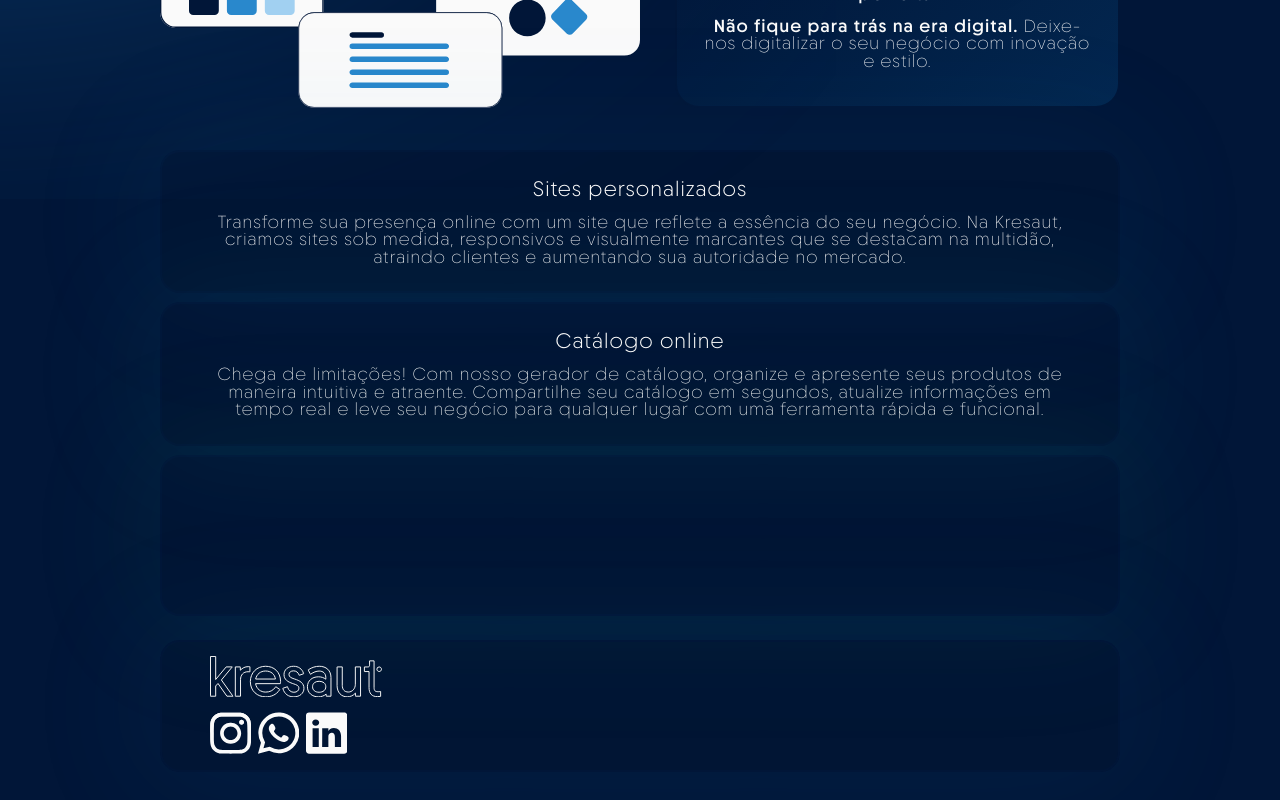
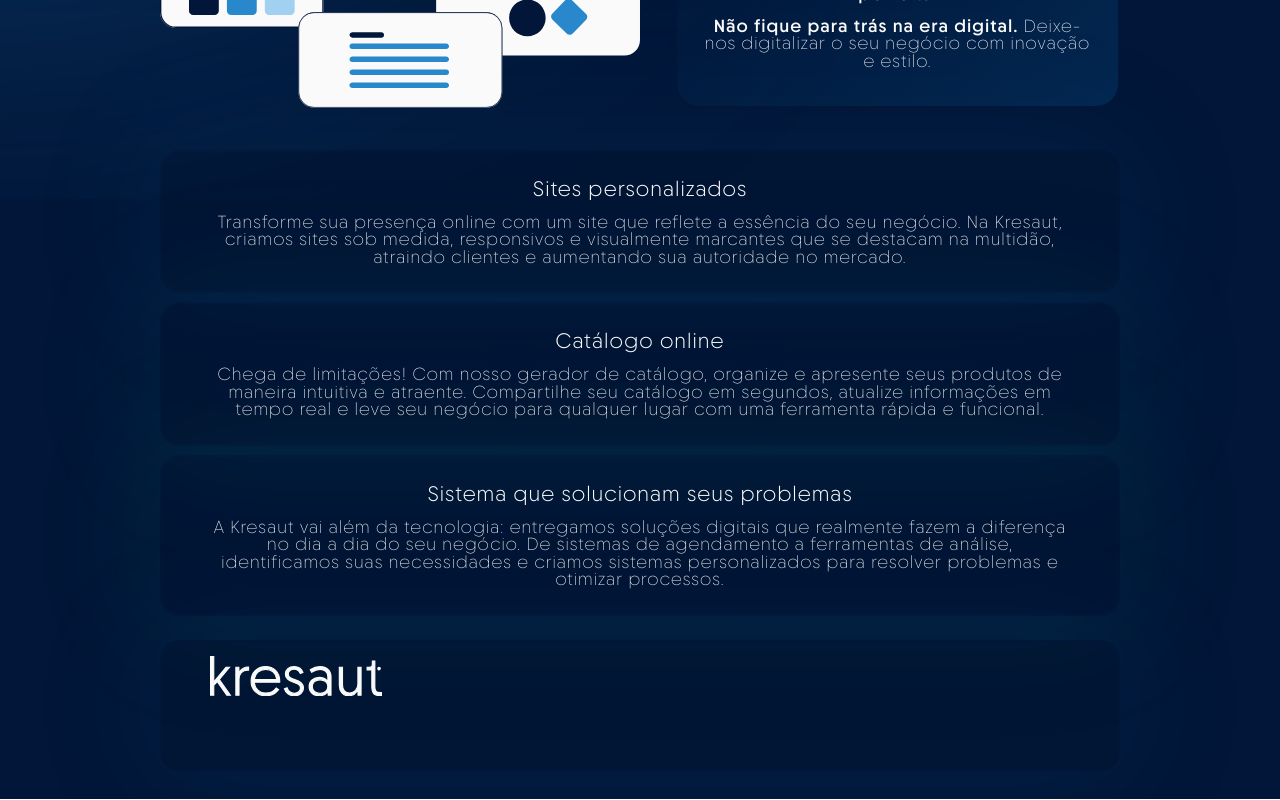
Before and after one commit to kretzerfelipe/kresaut-landing-page, a Next.js app in the folder front-end/: page / in a window 1280 px wide. Shown: the part 688-1488 px from the top of the page. Built offline with nearby package versions, Linux system fonts and the light colour scheme.

Commit message:
:bug: fix: corrigido bug de animação

```diff
--- a/front-end/src/animations/discover.tsx
+++ b/front-end/src/animations/discover.tsx
@@ -6,7 +6,7 @@ gsap.registerPlugin(useGSAP);
 import { ScrollTrigger } from "gsap/ScrollTrigger";
 gsap.registerPlugin(ScrollTrigger);
 
-export function Discover({ y = 50, className, startScroll = 90, startPosition = "top", delay = 0 }: { y?: number; className: string; startScroll?: number; startPosition?: string; delay?: number }) {
+export function Discover({ y = 50, className, startScroll = 95, startPosition = "top", delay = 0 }: { y?: number; className: string; startScroll?: number; startPosition?: string; delay?: number }) {
 	useGSAP(() => {
 		const discoverElements: NodeListOf<HTMLElement> = document.querySelectorAll(`.${className}`);
 
--- a/front-end/src/app/page.tsx
+++ b/front-end/src/app/page.tsx
@@ -1,7 +1,5 @@
 import SloganLogo from "@/assets/svg/slogan-logo";
 import Header from "@/components/header/header";
-import Image from "next/image";
-import img from '../assets/img/photographer.png'
 import Screens from "@/assets/svg/main-page/screens";
 import TopBgLights from "@/assets/svg/main-page/bg/top-bg-lights";
 import Footer from "@/components/footer/footer"
@@ -16,8 +14,7 @@ export default function Home() {
   return (
     <div className="container small-padding-y" style={{ backgroundColor: 'var(--primary-extra-dark)', overflow: 'hidden' }}>
       <InteractiveCards />
-      <Discover className="discover-text" startScroll={85} />
-      <Discover className="discover-footer" />
+      <Discover className="discover-text" />
       <DiscoverSide side="left" className="discover-left" />
       <DiscoverSide side="right" className="discover-right" />
       <StarsAnimation />
@@ -75,7 +72,7 @@ export default function Home() {
             </div>
           </div>
         </div>
-        <div className="container discover-text" style={{ justifyContent: 'center' }}>
+        <div className="container" style={{ justifyContent: 'center' }}>
           <div className="container" style={{ width: '75%', gap: '2%' }}>
             <div className="container">
               <GlowingCard color="#2988cc">
@@ -95,7 +92,7 @@ export default function Home() {
                 </div>
               </GlowingCard>
             </div>
-            <div className="container discover-text">
+            <div className="container">
               <GlowingCard color="#29cccc">
                 <div className="container" style={{ justifyContent: 'center' }}>
                   <div className="container" style={{ width: '90%' }}>
@@ -113,7 +110,7 @@ export default function Home() {
                 </div>
               </GlowingCard>
             </div>
-            <div className="container discover-text">
+            <div className="container">
               <GlowingCard color="#29cc88">
                <div className="container" style={{ justifyContent: 'center' }}>
                   <div className="container" style={{ width: '90%' }}>
@@ -133,7 +130,7 @@ export default function Home() {
             </div>
           </div>
         </div>
-        <div className="container discover-footer">
+        <div className="container">
           <Footer />
         </div>
       </div>
--- a/front-end/src/components/footer/footer.tsx
+++ b/front-end/src/components/footer/footer.tsx
@@ -1,8 +1,8 @@
 import GlowingCard from "../glowing-card/glowing-card";
-import OutlinedLogo from "@/assets/svg/outlined-logo";
 import WhatsAppIcon from "./socialMedia/whatsAppIcon";
 import InstagramIcon from "./socialMedia/instagramIcon";
 import LinkedinIcon from "./socialMedia/linkedinIcon";
+import Logo from "@/assets/svg/logo";
 
 export default function Footer() {
 	return (
@@ -14,10 +14,10 @@ export default function Footer() {
 							<div className='container extra-small-padding-y primary-extra-dark-border' style={{ justifyContent: "center", boxShadow: "0 0 60px 10px #fafafa40", borderRadius: '18px' }}>
 								<div className='container' style={{ justifyContent: "space-between", width: "90%" }}>
 									<div className='container' style={{ width: "20%", gap: "var(--extra-small-spacing)" }}>
-										<div className='container'>
-											<OutlinedLogo />
+										<div className='container discover-text'>
+											<Logo color={'var(--white)'} />
 										</div>
-										<div className='container' style={{ width: "80%", gap: "5%" }}>
+										<div className='container discover-text' style={{ width: "80%", gap: "5%" }}>
 											<InstagramIcon />
 											<WhatsAppIcon />
 											<LinkedinIcon />
```
